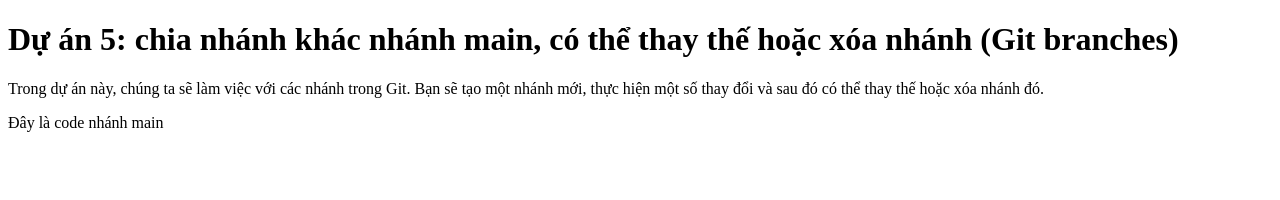
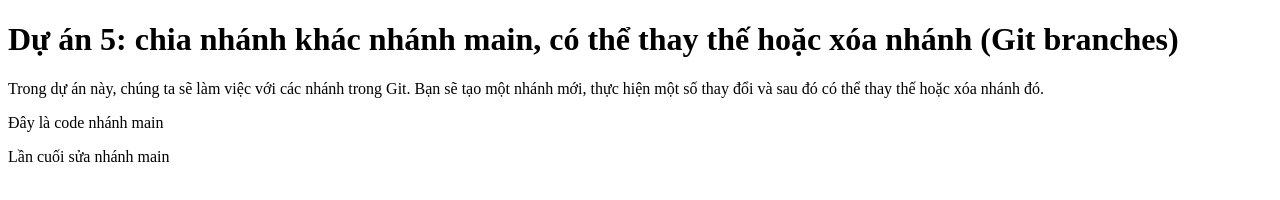
Before and after one commit to dinhduc4829/Du_an_5, a plain HTML site: page index.html in a window 1280 px wide. Drawn offline with Linux system fonts and the light colour scheme.

Commit message:
Sửa nhánh main lần cuối

```diff
--- a/index.html
+++ b/index.html
@@ -16,5 +16,6 @@
       xóa nhánh đó.
     </p>
     <p>Đây là code nhánh main</p>
+    Lần cuối sửa nhánh main
   </body>
 </html>
```
